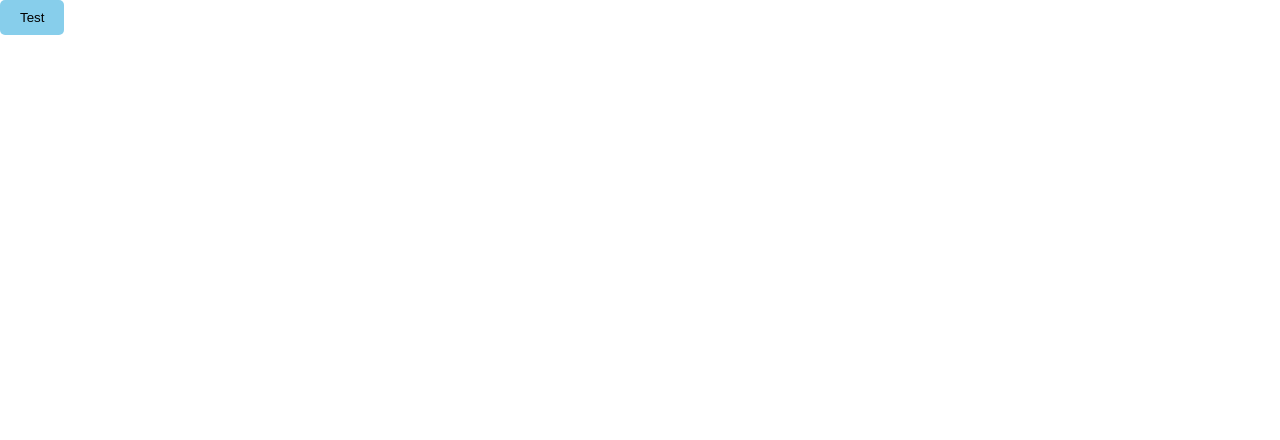
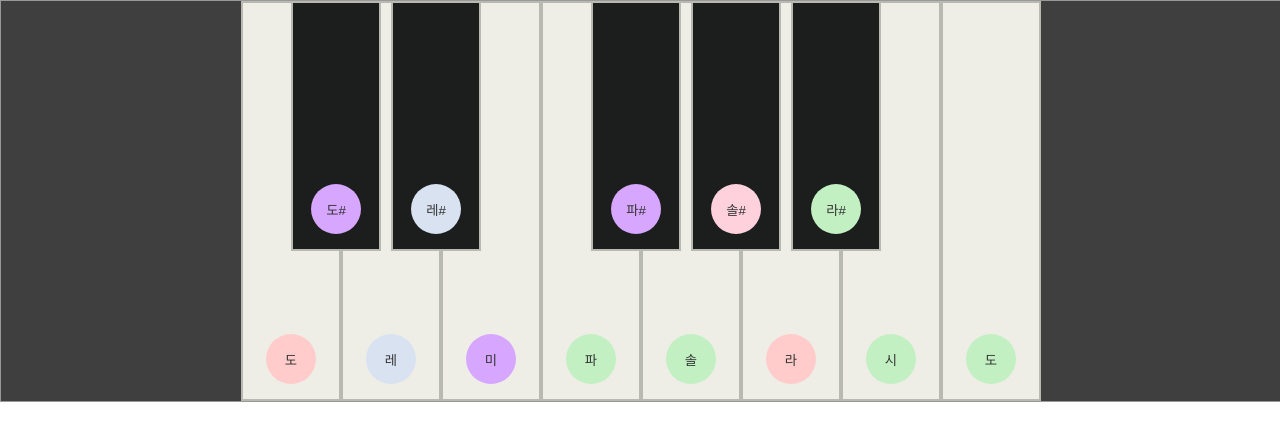
Before and after one commit to 1il1day/react-piano, a React (Create React App) app: page / in a window 1280 px wide. Shown: the top 440 px of the page. Built offline with nearby package versions, Linux system fonts and the light colour scheme.

Commit message:
피아노 구현 작업

```diff
--- a/src/App.tsx
+++ b/src/App.tsx
@@ -1,20 +1,56 @@
-// App.tsx
-import React from 'react';
 import styled from 'styled-components';
-
-type Props = {}
+import PianoKey from './PianoCode';
 
 export default function App () {
+
   return (
-    <div>
-      <TestButton>Test</TestButton>
-    </div>
+    <PianoContainer>
+      <PianoInner>
+        <PianoKey code="C4" text="도"/>
+        <PianoKey code="D4" text="레"/>
+        <PianoKey code="E4" text="미"/>
+        <PianoKey code="F4" text="파"/>
+        <PianoKey code="G4" text="솔"/>
+        <PianoKey code="A4" text="라"/>
+        <PianoKey code="B4" text="시"/>
+        <PianoKey code="C5" text="도"/>
+        <PianoSharpWrap>
+          <PianoSharpInner>
+            <PianoKey code="C4s" text="도#" sharp/>
+            <PianoKey code="D4s" text="레#" sharp/>
+          </PianoSharpInner>
+          <PianoSharpInner>
+            <PianoKey code="F4s" text="파#" sharp/>
+            <PianoKey code="G4s" text="솔#" sharp/>
+            <PianoKey code="A4s" text="라#" sharp/>
+          </PianoSharpInner>
+        </PianoSharpWrap>
+      </PianoInner>
+    </PianoContainer>
   )
 }
 
-const TestButton = styled.button`
-  background-color: skyblue;
-  padding: 10px 20px;
-  border-radius: 5px;
-  border: none;
+const PianoContainer = styled.div`
+  position: relative;
+  display: flex;
+  justify-content: center;
+  overflow-x: hidden;
+  width: 100%;
+  background-color: #3f3f3f;
+  border: 1px solid #999;
 `;
+const PianoInner = styled.div`
+  position: relative;
+`;
+const PianoSharpWrap = styled.div``;
+const PianoSharpInner = styled.div`
+  position: absolute;
+  top: 0;
+  left: 50px;
+  display: flex;
+  height: calc(100% - 150px);
+  gap: 10px;
+  &:last-child{
+    left: 350px;
+  }
+`;
--- /dev/null
+++ b/src/PianoCode.tsx
@@ -0,0 +1,76 @@
+import styled, { css } from 'styled-components';
+
+type Props = {
+  code: string;
+  text: string;
+  volume?: number;
+  sharp?: boolean;
+}
+
+export default function PianoKey({code, text, volume = 1, sharp = false}: Props) {
+  const onClickBtn = (code: string) => {
+    const audio = new Audio(`/sound/${code}.mp3`);
+
+    audio.volume = volume;
+    audio.play();
+  }
+
+  const bgColors=[
+    '#FFD1DC',
+    '#FFB3BA',
+    '#FFCCCB',
+    '#B3E0FF',
+    '#D9E2F1',
+    '#C2F0C2',
+    '#FFF5BA',
+    '#D7A6FF',
+  ]
+
+  const randomColor = bgColors[Math.floor(Math.random()*bgColors.length)];
+
+  return (
+    <>
+      <PianoButton onClick={()=>{onClickBtn(code)}} sharp={sharp}>
+        <PianoText bgColor={randomColor}>{text}</PianoText>
+      </PianoButton>
+    </>
+  )
+}
+
+const sharpStyles = css`
+  position: relative;
+  background-color: #1C1E1D;
+  width: 90px;
+  height: 100%;
+  color: #fff;
+  &:active{
+    background-color: #000;
+  }
+  `;
+
+const PianoButton = styled.button<{sharp?: boolean}>`
+  position: relative;
+  width: 100px;
+  height: 400px;
+  background-color: #EEEEE7;
+  border: 2px solid #B8B9B0;
+  &:active{
+    background-color: #cccccc;
+  }
+  ${({sharp})=>sharp && sharpStyles}
+`;
+
+const PianoText = styled.span<{bgColor: string}>`
+  position: absolute;
+  left: 50%;
+  bottom: 15px;
+  transform: translateX(-50%);
+  display: flex;
+  align-items: center;
+  justify-content: center;
+  width: 50px;
+  height: 50px;
+  background-color: ${({bgColor}) => bgColor};
+  border-radius: 50%;
+  color: #333;
+`;
```
